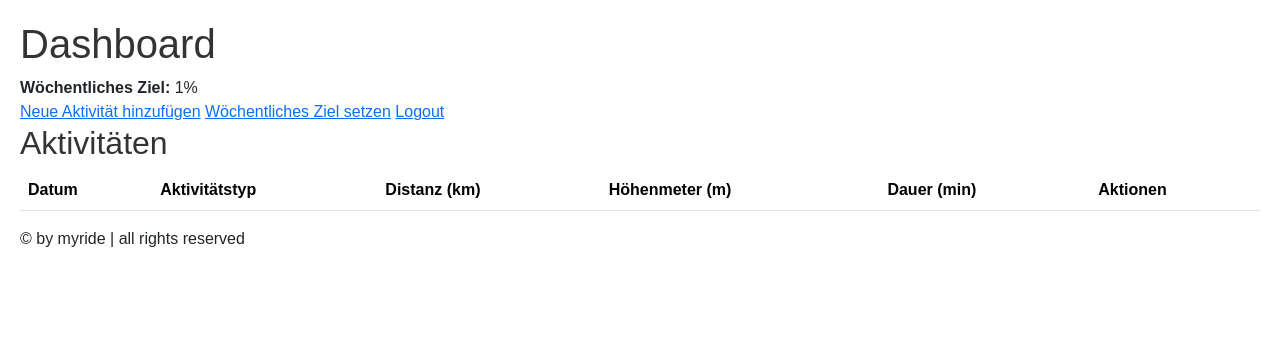
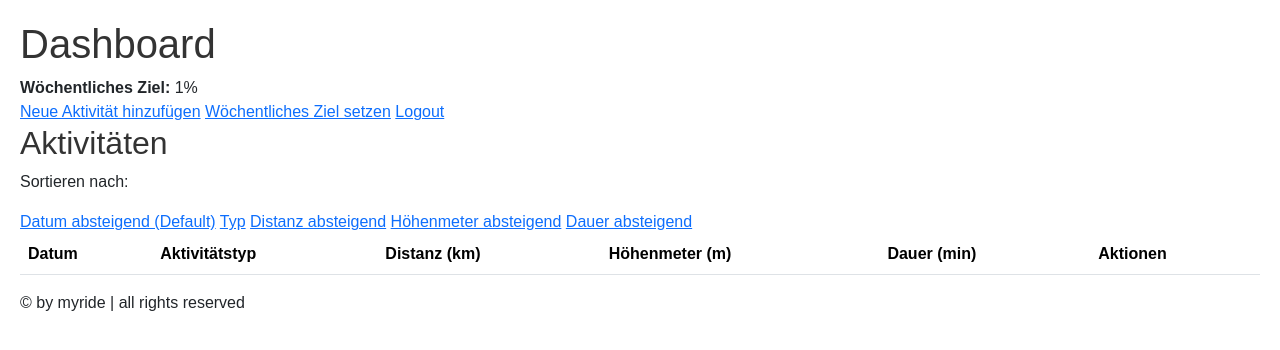
Before and after one commit to noaandri/myride, a Flask app: template templates/dashboard.html in a window 1280 px wide. Shown: the top 350 px of the page. Run offline with Flask 3, Linux system fonts and the light colour scheme; the template is opened without the code that fills it: most values are stand-ins (such as "Sample title", 1, 10 or a date in 2020); lists and menus that the app fills with data are empty.

Commit message:
filterfunktion für dashboard

```diff
--- a/app.py
+++ b/app.py
@@ -70,7 +70,19 @@ def dashboard():
     with open(user_file, 'r') as f:
         user_data = json.load(f)
 
-    activities = sorted(user_data['activities'], key=lambda x: x['date'], reverse=True)
+    sort_by = request.args.get('sort_by', 'date')
+    sort_order = request.args.get('sort_order', 'desc')
+
+    if sort_by == 'type':
+        activities = sorted(user_data['activities'], key=lambda x: x['type'])
+    elif sort_by == 'distance':
+        activities = sorted(user_data['activities'], key=lambda x: float(x.get('distance', 0)), reverse=(sort_order == 'desc'))
+    elif sort_by == 'elevation':
+        activities = sorted(user_data['activities'], key=lambda x: float(x.get('elevation', 0)), reverse=(sort_order == 'desc'))
+    elif sort_by == 'duration':
+        activities = sorted(user_data['activities'], key=lambda x: float(x.get('duration', 0)), reverse=(sort_order == 'desc'))
+    else:
+        activities = sorted(user_data['activities'], key=lambda x: x['date'], reverse=(sort_order == 'desc'))
 
     start_of_week = get_start_of_week()
     end_of_week = get_end_of_week()
@@ -91,7 +103,7 @@ def dashboard():
     else:
         progress_percentage = 0
 
-    return render_template('dashboard.html', activities=activities, progress_percentage=progress_percentage)
+    return render_template('dashboard.html', activities=activities, progress_percentage=progress_percentage, sort_by=sort_by, sort_order=sort_order)
 
 def get_start_of_week():
     today = datetime.today()
@@ -116,7 +128,7 @@ def add_activity():
         activity_id = str(uuid.uuid4())  # 4 ist komlett random, 1 würde auch gehen (basiert auf Hostname und Zeit)
         activity_type = request.form['activity_type']
         distance = request.form['distance']
-        elevation = request.form['elevation']
+        elevation = request.form['elevation'] if request.form['elevation'] else 0
         duration = request.form['duration']
         date = request.form['date']
 
--- a/templates/dashboard.html
+++ b/templates/dashboard.html
@@ -9,6 +9,14 @@
     <a href="{{ url_for('set_goal') }}">Wöchentliches Ziel setzen</a>
     <a href="{{ url_for('logout') }}">Logout</a>
     <h2>Aktivitäten</h2>
+    <div>
+        <p>Sortieren nach:</p>
+        <a href="{{ url_for('dashboard', sort_by='date', sort_order='desc') }}">Datum absteigend (Default)</a>
+        <a href="{{ url_for('dashboard', sort_by='type', sort_order='asc') }}">Typ</a>
+        <a href="{{ url_for('dashboard', sort_by='distance', sort_order='desc') }}">Distanz absteigend</a>
+        <a href="{{ url_for('dashboard', sort_by='elevation', sort_order='desc') }}">Höhenmeter absteigend</a>
+        <a href="{{ url_for('dashboard', sort_by='duration', sort_order='desc') }}">Dauer absteigend</a>
+    </div>
     <table class="table table-striped">
         <thead>
             <tr>
```
